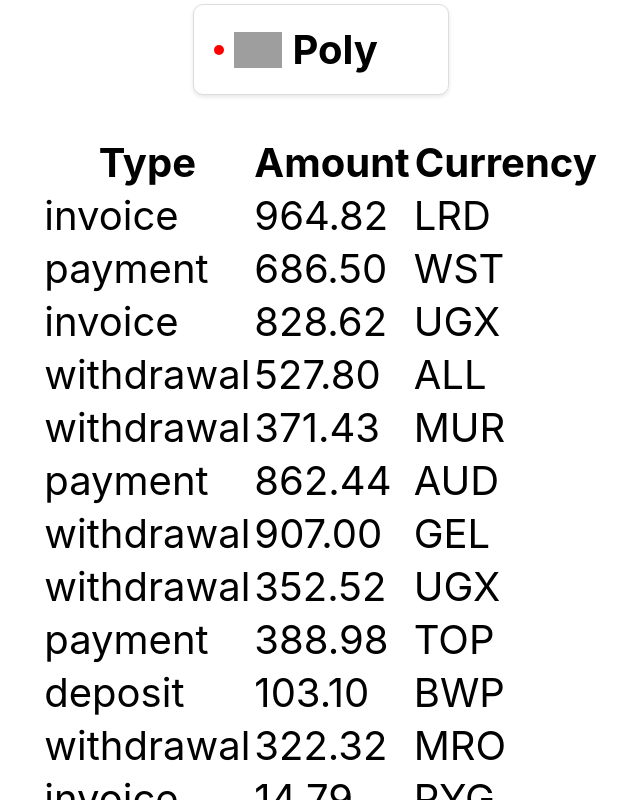
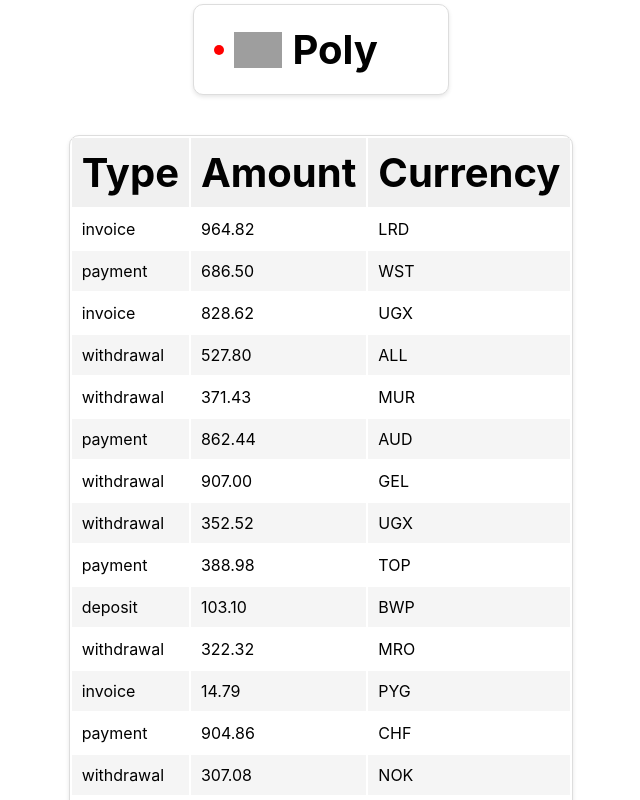
Before and after one commit to Katharinaad/goit-react-hw-01-components, a React (Create React App) app: page / in a window 1280 px wide. Shown: the part 1120-1920 px from the top of the page, without its empty margins (319-959 px from the left). Built offline with nearby package versions, Linux system fonts and the light colour scheme; grey boxes are pictures that could not be loaded.

Commit message:
Update TransactionHistory.module.css

```diff
--- a/src/components/TransactionHistory/TransactionHistory.module.css
+++ b/src/components/TransactionHistory/TransactionHistory.module.css
@@ -0,0 +1,40 @@
+/* Style the transaction history card */
+.transactionHistory {
+  background-color: #fff;
+  border: 1px solid #ddd;
+  border-radius: 10px;
+  box-shadow: 0 2px 4px rgba(0, 0, 0, 0.1);
+
+  transition: transform 0.3s ease;
+}
+
+.transactionHistory:hover {
+  transform: translateY(-5px);
+}
+
+/* Style the table header */
+.transactionHistory thead {
+  background-color: #f0f0f0;
+  font-weight: bold;
+}
+
+/* Style the table header cells */
+.transactionHistory th {
+  padding: 10px;
+  text-align: left;
+}
+
+/* Style the table body */
+.transactionHistory tbody {
+  font-size: 16px;
+}
+
+/* Style alternating table rows */
+.transactionHistory tbody tr:nth-child(even) {
+  background-color: #f5f5f5;
+}
+
+/* Style table data cells */
+.transactionHistory td {
+  padding: 10px;
+}
```
